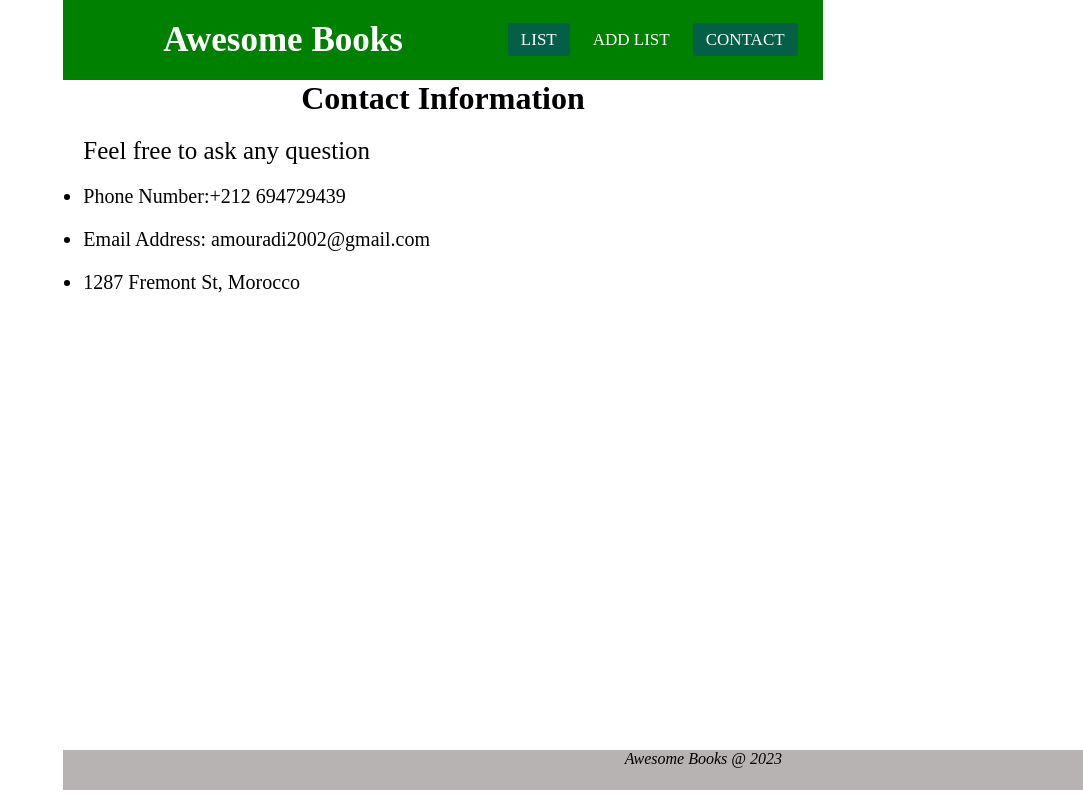
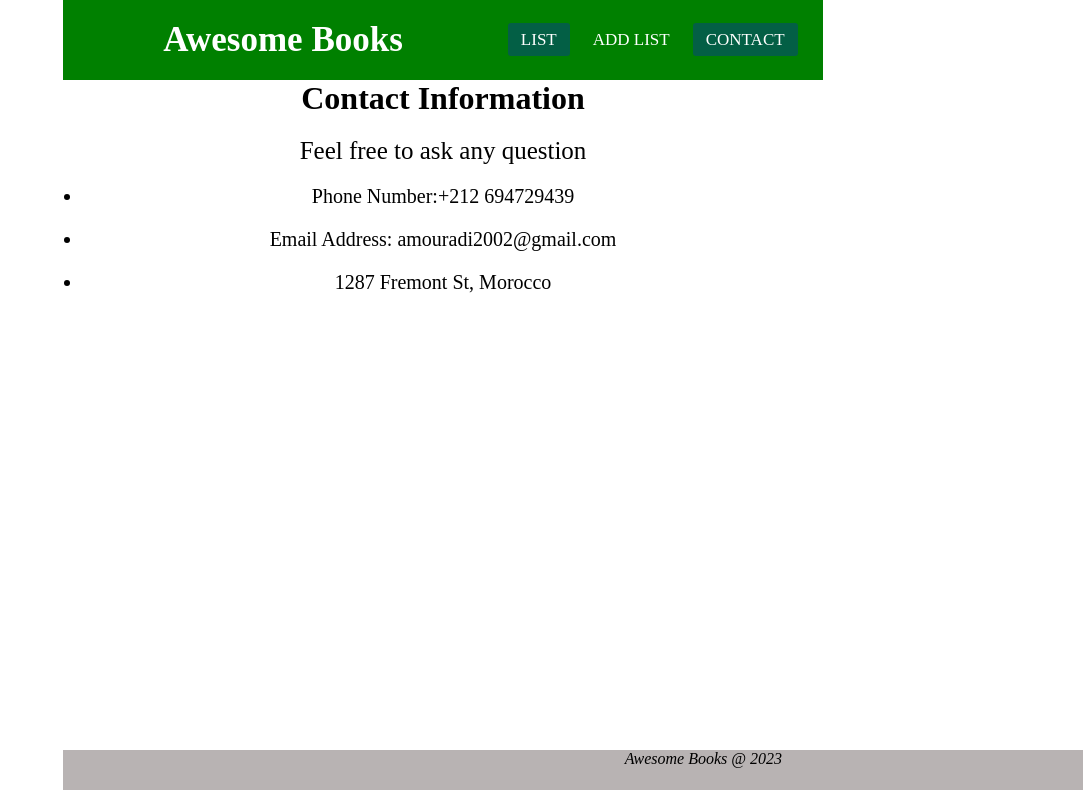
Before and after one commit to asmaemou/bookstoreReact, a React (Create React App) app: page /contact in a window 1280 px wide. Shown: the whole page, without its empty margins (197-1280 px from the left). Built offline with nearby package versions, Linux system fonts and the light colour scheme.

Commit message:
deleting the br + adding style.js and todo.js

```diff
--- a/src/index.css
+++ b/src/index.css
@@ -99,18 +99,22 @@ input[type=text], select {
 .phone{
   font-size: 20px;
   margin: 20px;
+  text-align: center;
 }
 .email{
   font-size: 20px;
   margin: 20px;
+  text-align: center;
 }
 .address{
   font-size: 20px;
   margin: 20px;
+  text-align: center;
 }
 .free{
   font-size: 25px;
   margin: 20px;
+  text-align: center;
 }
 .flex-container {
   display: flex;
```
